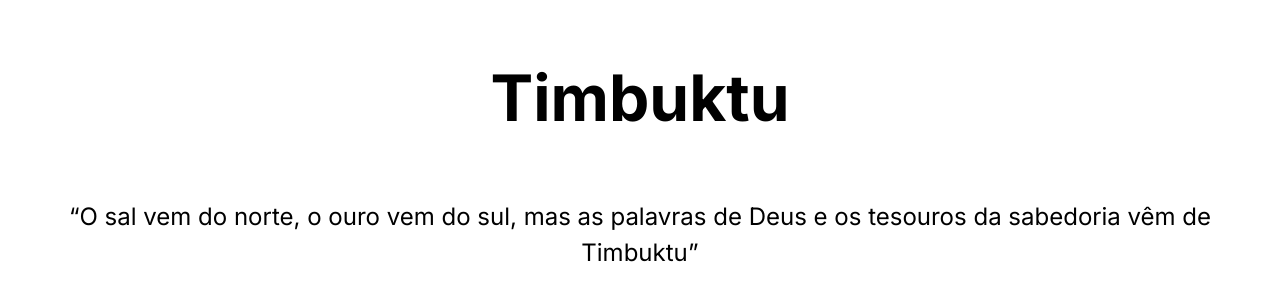
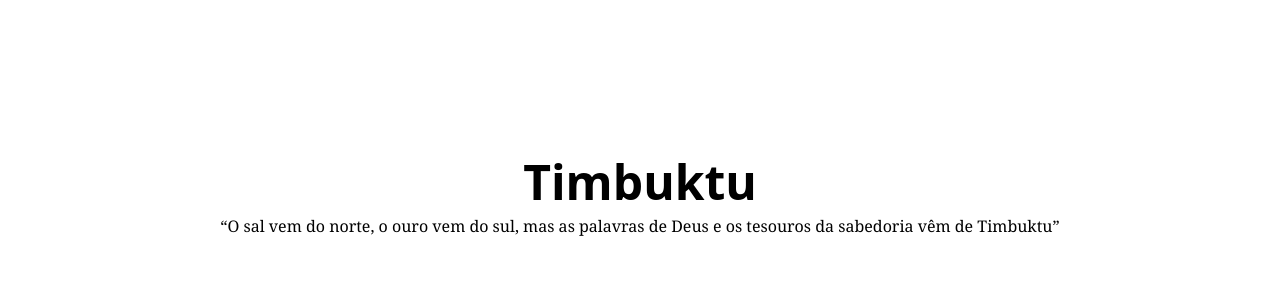
Before and after one commit to AlexsandroSA/timbuktu, a Next.js app: page / in a window 1280 px wide. Shown: the part 202-502 px from the top of the page. Built offline with nearby package versions, Linux system fonts and the light colour scheme.

Commit message:
chore: setup tailwind

```diff
--- /dev/null
+++ b/postcss.config.js
@@ -0,0 +1,6 @@
+module.exports = {
+  plugins: {
+    tailwindcss: {},
+    autoprefixer: {},
+  },
+}
--- a/src/app/Home.module.css
+++ /dev/null
@@ -1,45 +0,0 @@
-.container {
-    padding: 0 2rem;
-}
-
-.main {
-    min-height: 100vh;
-    padding: 4rem 0;
-    flex: 1;
-    display: flex;
-    flex-direction: column;
-    justify-content: center;
-    align-items: center;
-}
-
-.title {
-    margin: 0;
-    line-height: 1.15;
-    font-size: 4rem;
-}
-
-.title,
-.description {
-    text-align: center;
-}
-
-.description {
-    margin: 4rem 0;
-    line-height: 1.5;
-    font-size: 1.5rem;
-}
-
-.grid {
-    display: flex;
-    align-items: center;
-    justify-content: center;
-    flex-wrap: wrap;
-    max-width: 800px;
-}
-
-@media (max-width: 600px) {
-    .grid {
-        width: 100%;
-        flex-direction: column;
-    }
-}
--- a/src/app/globals.css
+++ b/src/app/globals.css
@@ -1,3 +1,7 @@
+@tailwind base;
+@tailwind components;
+@tailwind utilities;
+
 *,
 *::after,
 *::before {
@@ -8,8 +12,6 @@ html,
 body {
   padding: 0;
   margin: 0;
-  font-family: -apple-system, BlinkMacSystemFont, Segoe UI, Roboto, Oxygen,
-    Ubuntu, Cantarell, Fira Sans, Droid Sans, Helvetica Neue, sans-serif;
 }
 
 @media (prefers-color-scheme: dark) {
--- a/src/app/page.tsx
+++ b/src/app/page.tsx
@@ -1,16 +1,12 @@
-import styles from "./Home.module.css";
-
 export default function Home() {
   return (
-    <div className={styles.container}>
-      <main className={styles.main}>
-        <h1 className={styles.title}>Timbuktu</h1>
+      <section className="w-screen h-screen flex flex-1 justify-center align-middle flex-col text-center">
+        <h1 className="text-5xl font-bold font-sans mb-2">Timbuktu</h1>
 
-        <q className={styles.description}>
+        <q className="font-serif">
           O sal vem do norte, o ouro vem do sul, mas as palavras de Deus e os
           tesouros da sabedoria vêm de Timbuktu
         </q>
-      </main>
-    </div>
+      </section>
   );
 }
--- /dev/null
+++ b/tailwind.config.js
@@ -0,0 +1,14 @@
+/** @type {import('tailwindcss').Config} */
+module.exports = {
+  content: [
+    "./app/**/*.{ts,tsx}",
+    "./pages/**/*.{ts,tsx}",
+    "./components/**/*.{ts,tsx}",
+
+    "./src/**/*.{ts,tsx}",
+  ],
+  theme: {
+    extend: {},
+  },
+  plugins: [],
+};
```
Also changed, not shown: package.json (+10 -4 lines), .eslintrc.json, 2 other files (tests, documents, lock files or other folders).
